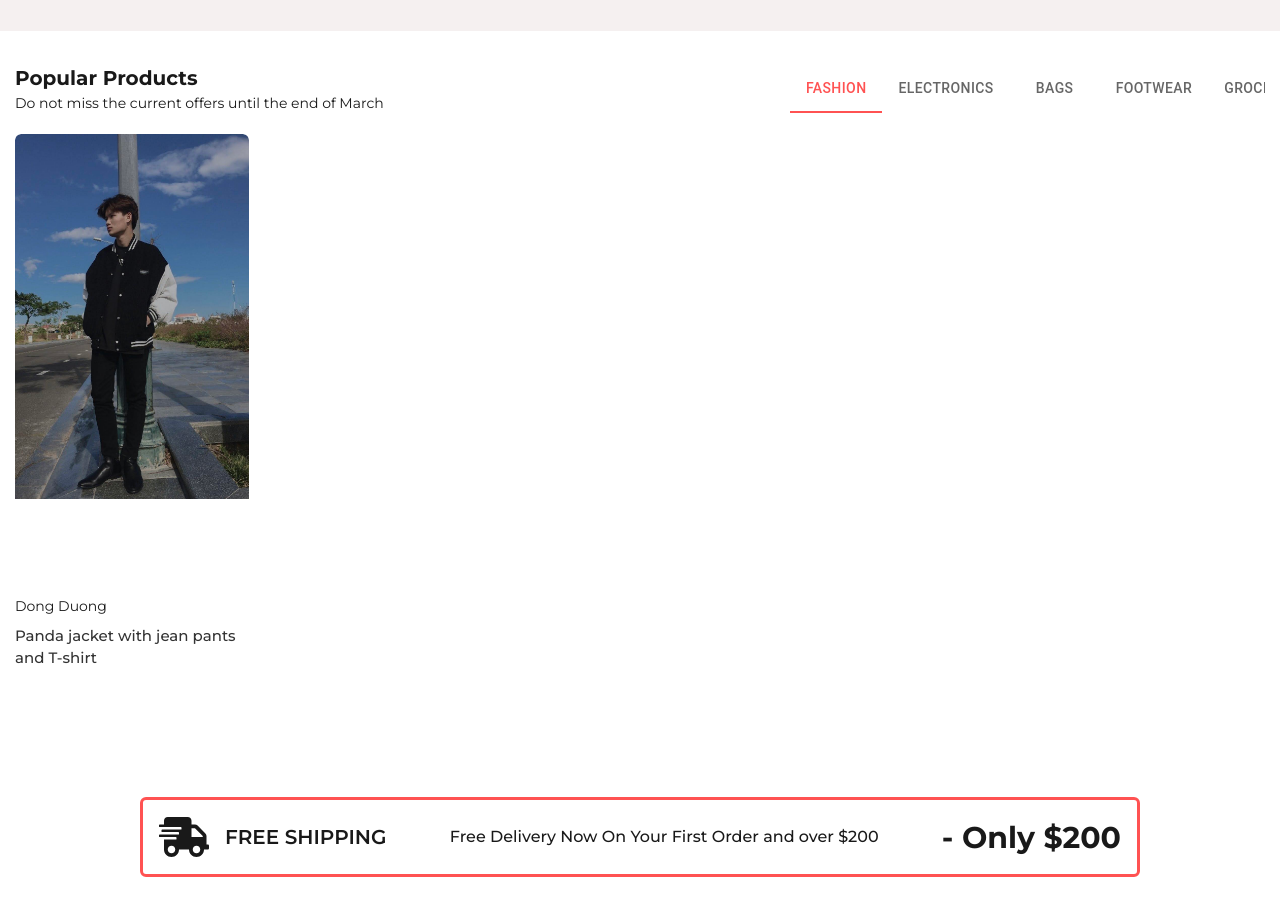
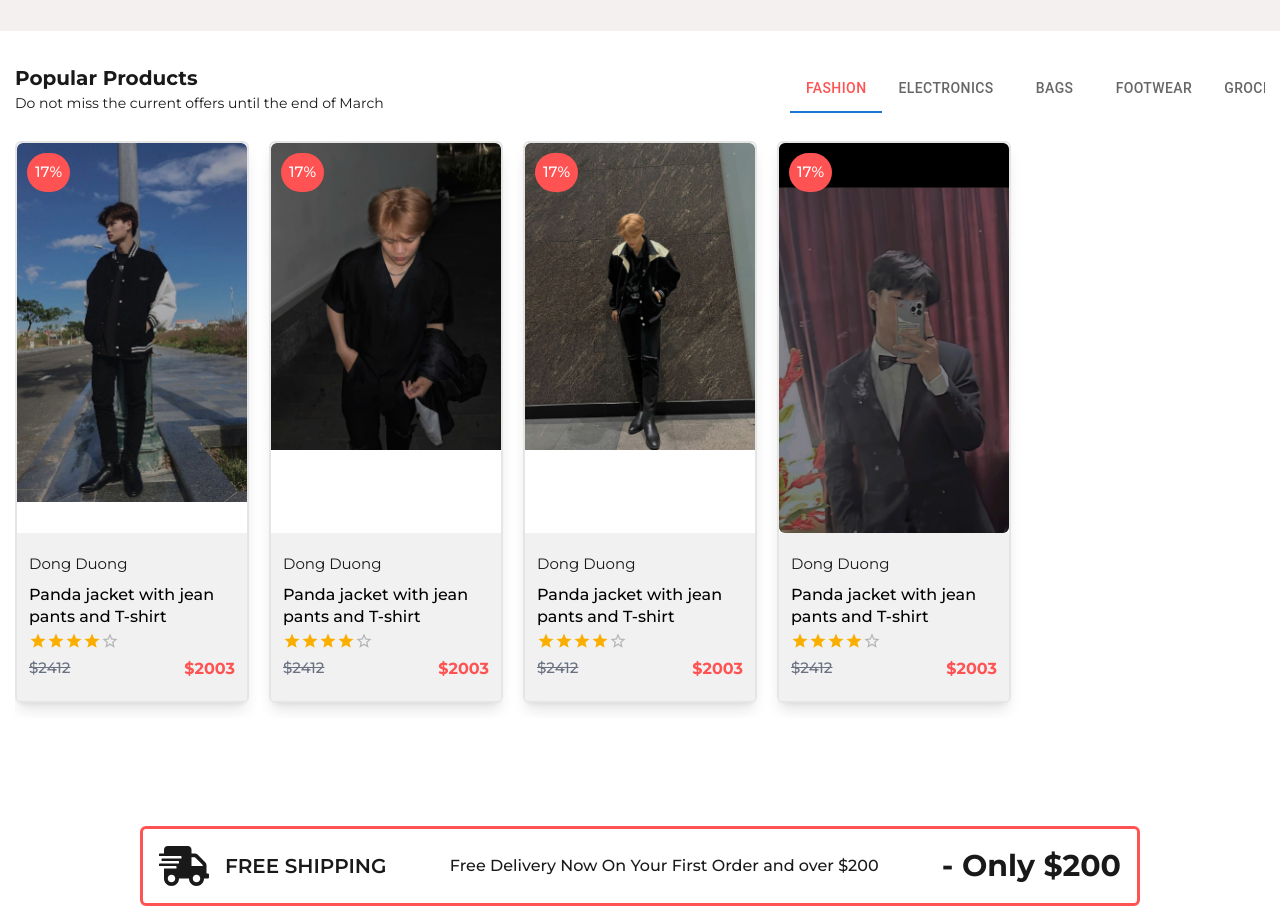
Before and after one commit to d2inthenow/E-commerce, a React (Vite) app: page / in a window 1280 px wide. Shown: the part 1037-1960 px from the top of the page. Built offline with nearby package versions, Linux system fonts and the light colour scheme; grey boxes are pictures that could not be loaded.

Commit message:
complete Product Box Design

```diff
--- a/src/components/HomeSlider/index.jsx
+++ b/src/components/HomeSlider/index.jsx
@@ -1,7 +1,6 @@
 import React from "react";
 import { Swiper, SwiperSlide } from "swiper/react";
 import { Navigation, Autoplay } from "swiper/modules";
-
 import "swiper/css";
 import "swiper/css/navigation";
 import Banner5 from "../../../src/assets/images/HomeBanner/banner.jpg";
--- a/src/components/ProductItem/index.jsx
+++ b/src/components/ProductItem/index.jsx
@@ -1,26 +1,72 @@
 import { useState } from "react";
 import { Link } from "react-router-dom";
 import "../ProductItem/style.css";
-import product from "../../assets/images/ProductItem/product.jpg";
-import product1 from "../../assets/images/ProductItem/product.jpg";
-import product2 from "../../assets/images/ProductItem/product.jpg";
-import product3 from "../../assets/images/ProductItem/product.jpg";
-const ProductItem = () => {
+import productRp from "../../assets/images/ProductItem/product_rp.jpg";
+import Rating from "@mui/material/Rating";
+import Button from "@mui/material/Button";
+import { FaRegHeart } from "react-icons/fa6";
+import { MdOutlineZoomOutMap } from "react-icons/md";
+import { FaCodeCompare } from "react-icons/fa6";
+import React from "react";
+
+const ProductItem = ({ image }) => {
   return (
-    <div className="productItem rounded-md overflow-hidden ">
-      <div className="imgWrapper w-[100%] h-[450px] overflow-hidden rounded-md">
-        <img src={product} alt="" className="w-full" />
+    <div className="productItem shadow-lg rounded-md overflow-hidden border-2 border-[rgba(0,0,0,0.1)] ">
+      <div className="imgWrapper w-[100%]  overflow-hidden rounded-md relative group">
+        <Link to="/1">
+          <div className="img h-[390px] overflow-hidden">
+            <img src={image} alt="Product" className="w-full h-auto" />
+            <img
+              src={productRp}
+              alt=""
+              className="w-full transition-all duration-400 absolute top-0 left-0
+            opacity-0 group-hover:opacity-100 group-hover:scale-100"
+            />
+          </div>
+        </Link>
+        <span className="discount flex items-center absolute !p-2 text-[15px] font-[500] rounded-full top-[10px] left-[10px] z-50 bg-[#ff5252] text-white">
+          17%
+        </span>
+
+        <div
+          className="actions absolute top-[-200px]
+         right-[-5px] z-50 flex flex-col items-center
+          gap-4 w-[70px] group-hover:top-[10px] transition-all duration-300 opacity-0  group-hover:opacity-100"
+        >
+          <Button className="!w-[40px] !h-[40px] !min-w-[40px] !rounded-full !bg-[white] !text-black hover:!bg-[#ff5252] hover:!text-white">
+            <FaRegHeart className="text-[15px]" />
+          </Button>
+
+          <Button className="!w-[40px] !h-[40px] !min-w-[40px] !rounded-full !bg-white !text-black hover:!bg-[#ff5252] hover:!text-white">
+            <FaCodeCompare className="text-[15px]" />
+          </Button>
+
+          <Button className="!w-[40px] !h-[40px] !min-w-[40px] !rounded-full !bg-[white] !text-black hover:!bg-[#ff5252] hover:!text-white">
+            <MdOutlineZoomOutMap className="text-[15px]" />
+          </Button>
+        </div>
       </div>
 
-      <div className="info !py-3">
-        <h6 className="text-[14px]">
-          <Link to="/" className="link">
+      <div className="info !py-5 !p-3  bg-[#f1f1f1]">
+        <h6 className="text-[15px]">
+          <Link to="/" className="link transition-all">
             Dong Duong
           </Link>
         </h6>
-        <h3 className="text-[15px] title !mt-2 font-[500] text-[rgba(0,0,0,0.8)]">
-          Panda jacket with jean pants and T-shirt
+        <h3 className="text-[16px] title !mb-1 !mt-2 font-[500] text-[#000]">
+          <Link to="/1" className="link transition-all">
+            Panda jacket with jean pants and T-shirt
+          </Link>
         </h3>
+        <Rating name="size-small" defaultValue={4} size="small" readOnly />
+        <div className="flex items-center justify-between gap-4 ">
+          <span className="oldPrice line-through text-gray-500 font-[500] text-[15px]">
+            $2412
+          </span>
+          <span className="Price text-[#ff5252] text-[16px] font-bold">
+            $2003
+          </span>
+        </div>
       </div>
     </div>
   );
--- a/src/components/ProductItem/style.css
+++ b/src/components/ProductItem/style.css
@@ -1,3 +1,9 @@
 .productItem .title {
   line-height: 22px !important;
 }
+.productItem .actions button:hover svg {
+  color: #fff !important;
+}
+.productItem .actions button svg {
+  pointer-events: none !important;
+}
--- a/src/components/ProductsSlider/index.jsx
+++ b/src/components/ProductsSlider/index.jsx
@@ -1,13 +1,19 @@
 import React from "react";
 import { Swiper, SwiperSlide } from "swiper/react";
 import { Navigation, Autoplay } from "swiper/modules";
-
 import "swiper/css";
 import "swiper/css/navigation";
 import ProductItem from "../ProductItem/index.jsx";
+import product from "../../assets/images/ProductItem/product.jpg";
+import product1 from "../../assets/images/ProductItem/product1.jpg";
+import product2 from "../../assets/images/ProductItem/product2.jpg";
+import product3 from "../../assets/images/ProductItem/product3.jpg";
+
 const ProductsSlider = (props) => {
+  const productImages = [product, product1, product2, product3];
+
   return (
-    <div className="productsSlider !py-5">
+    <div className="productsSlider !py-3">
       <Swiper
         slidesPerView={props.items}
         className="mySwiper"
@@ -15,9 +21,11 @@ const ProductsSlider = (props) => {
         modules={[Navigation]}
         spaceBetween={20}
       >
-        <SwiperSlide>
-          <ProductItem />
-        </SwiperSlide>
+        {productImages.map((image, index) => (
+          <SwiperSlide key={index}>
+            <ProductItem image={image} />
+          </SwiperSlide>
+        ))}
       </Swiper>
     </div>
   );
--- a/src/index.css
+++ b/src/index.css
@@ -123,12 +123,20 @@ nav ul button:hover {
   background: #ff5252 !important;
 } */
 
+.productsSlider .swiper-wrapper {
+  padding: 15px;
+  margin-left: -15px;
+  margin-right: -15px;
+}
+
+,
 .MuiTabs-indicator {
   background-color: #ff5252 !important;
 }
 .MuiTab-textColorPrimary.Mui-selected {
   color: #ff5252 !important;
 }
+
 .moving-text-container {
   width: 100%;
   overflow: hidden;
```
Also changed, not shown: src/assets/images/ProductItem/product_rp.jpg (added).
